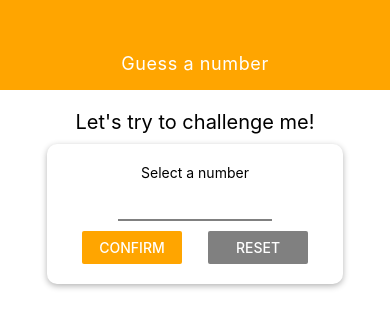
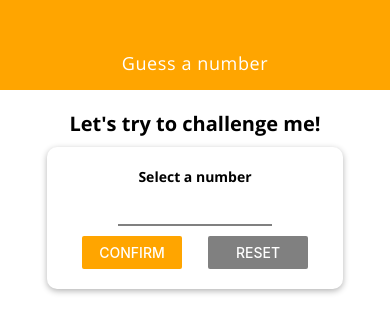
Before and after one commit to bastej/react-native-guess-number, a React Native app: screen / in a window 390 px wide. Shown: the top 332 px of the page. Built offline with nearby package versions, Linux system fonts and the light colour scheme.

Commit message:
Created Text wrapper that can be easily styling with custom fonts

```diff
--- a/components/Header.js
+++ b/components/Header.js
@@ -1,12 +1,13 @@
 import React from "react";
 import { View, Text, StyleSheet } from "react-native";
 
+import PlainText from "./PlainText";
 import Colors from "../constants/colors";
 
 const Header = ({ title }) => {
   return (
     <View style={styles.header}>
-      <Text style={styles.headerTitle}>{title}</Text>
+      <PlainText style={styles.headerTitle}>{title}</PlainText>
     </View>
   );
 };
--- /dev/null
+++ b/components/PlainText.js
@@ -0,0 +1,23 @@
+/**
+ * Reusable Comp. that make easy to change font family for many Text Comp. in app
+ *
+ * textWeight determinate if font will be bold or regular (by default is regular)
+ */
+
+import React from "react";
+import { Text, StyleSheet } from "react-native";
+
+const PlainText = ({ children, style, textWeight = "regular" }) => (
+  <Text style={{ ...styles[textWeight], ...style }}>{children}</Text>
+);
+
+const styles = StyleSheet.create({
+  regular: {
+    fontFamily: "open-sans",
+  },
+  bold: {
+    fontFamily: "open-sans-bold",
+  },
+});
+
+export default PlainText;
--- a/screens/StartGameScreen.js
+++ b/screens/StartGameScreen.js
@@ -12,6 +12,7 @@ import {
 import Card from "../components/Card";
 import Input from "../components/Input";
 import SelectedNumberContainer from "../components/SelectedNumberContainer";
+import PlainText from "../components/PlainText";
 
 import Colors from "../constants/colors";
 
@@ -56,7 +57,7 @@ const StartGameScreen = ({ onStartGame }) => {
   if (confirmed) {
     confirmedOutput = (
       <Card style={styles.summaryContainer}>
-        <Text>You selected</Text>
+        <PlainText>You selected</PlainText>
         <SelectedNumberContainer>{selectedNumber}</SelectedNumberContainer>
         <Button
           title="LET'S PLAY"
@@ -69,9 +70,11 @@ const StartGameScreen = ({ onStartGame }) => {
   return (
     <TouchableWithoutFeedback onPress={() => Keyboard.dismiss()}>
       <View style={styles.screen}>
-        <Text style={styles.title}>Let's try to challenge me!</Text>
+        <PlainText textWeight="bold" style={styles.title}>
+          Let's try to challenge me!
+        </PlainText>
         <Card style={styles.inputContainer}>
-          <Text>Select a number</Text>
+          <PlainText textWeight="bold">Select a number</PlainText>
           <Input
             style={styles.input}
             blurOnSubmit
```
